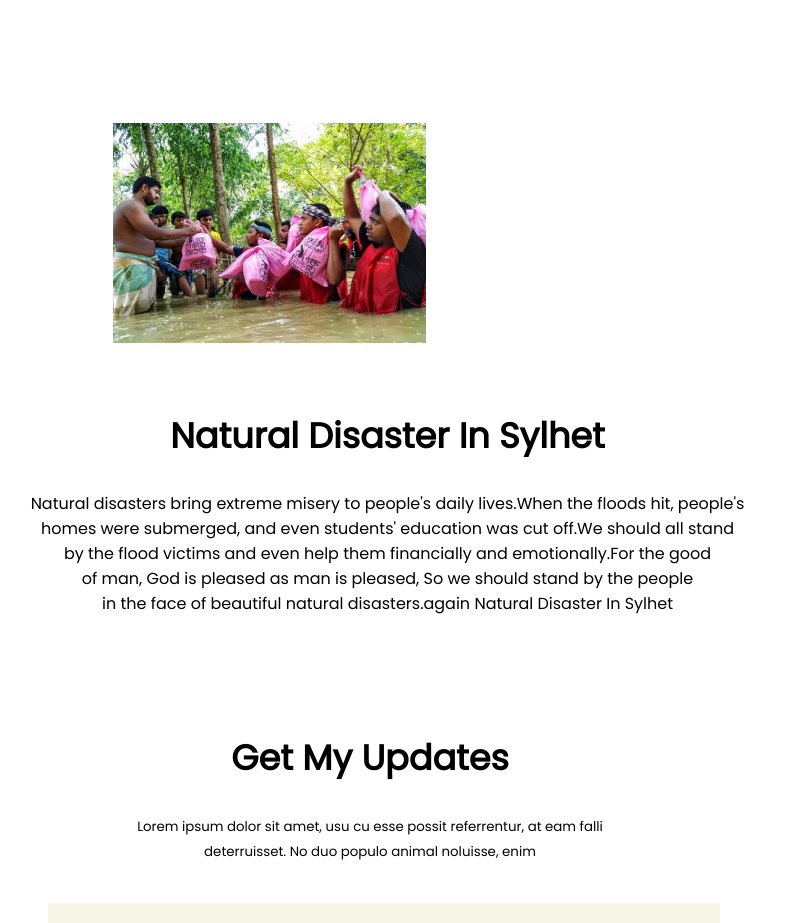
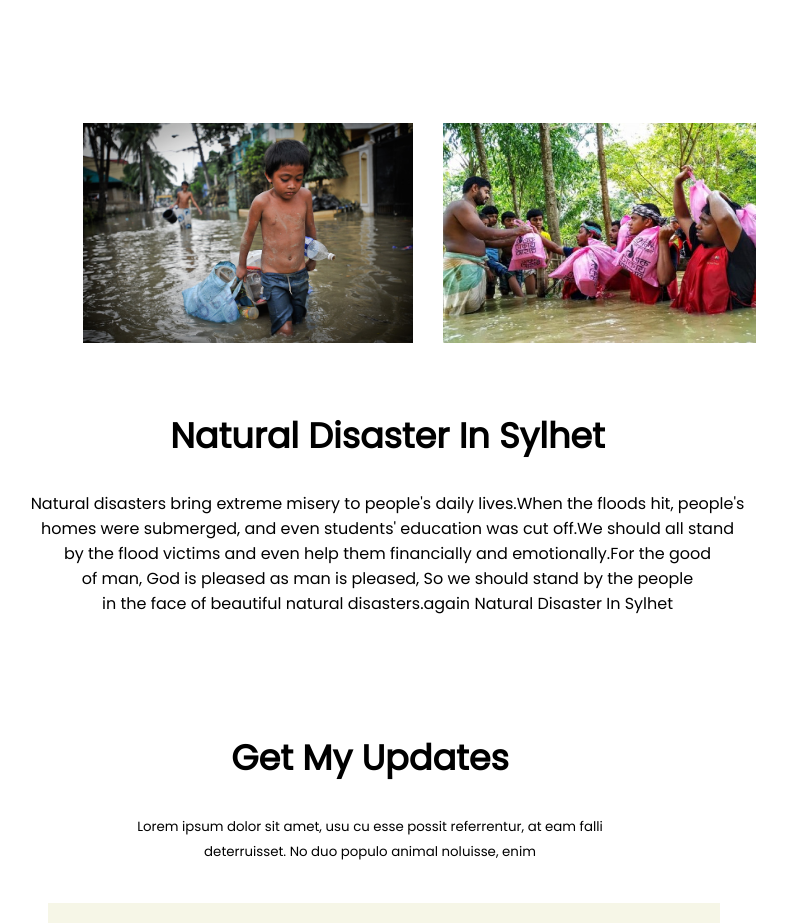
Before and after one commit to sozib62/National-Donation, a plain HTML site: page index.html in a window 1280 px wide. Shown: the part 1420-2343 px from the top of the page, without its empty margins (270-1057 px from the left). Drawn offline with Linux system fonts and the light colour scheme; the site is published under a folder, as on GitHub Pages, so addresses that start at the root find nothing.

Commit message:
problem solve

```diff
--- a/index.html
+++ b/index.html
@@ -114,7 +114,7 @@
     <section>
         <nav class="parent-container">
             <div>
-                <img class="image-bar1" src="/image/donate1.jpg" alt="">
+                <img class="image-bar1" src="./image/donate1.jpg" alt="">
             </div>
             <div>
                 <img class="image-bar2" src="./image/donate2.jpg" alt="">
```
